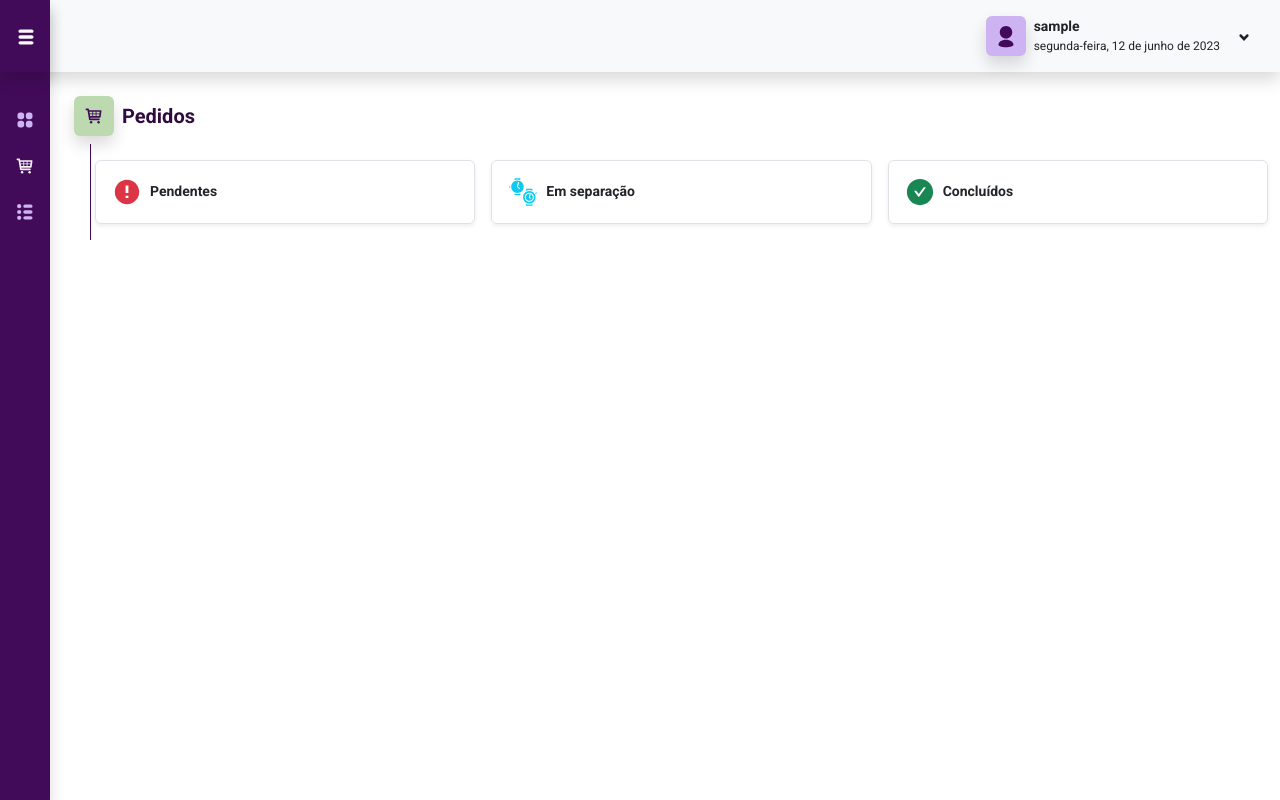
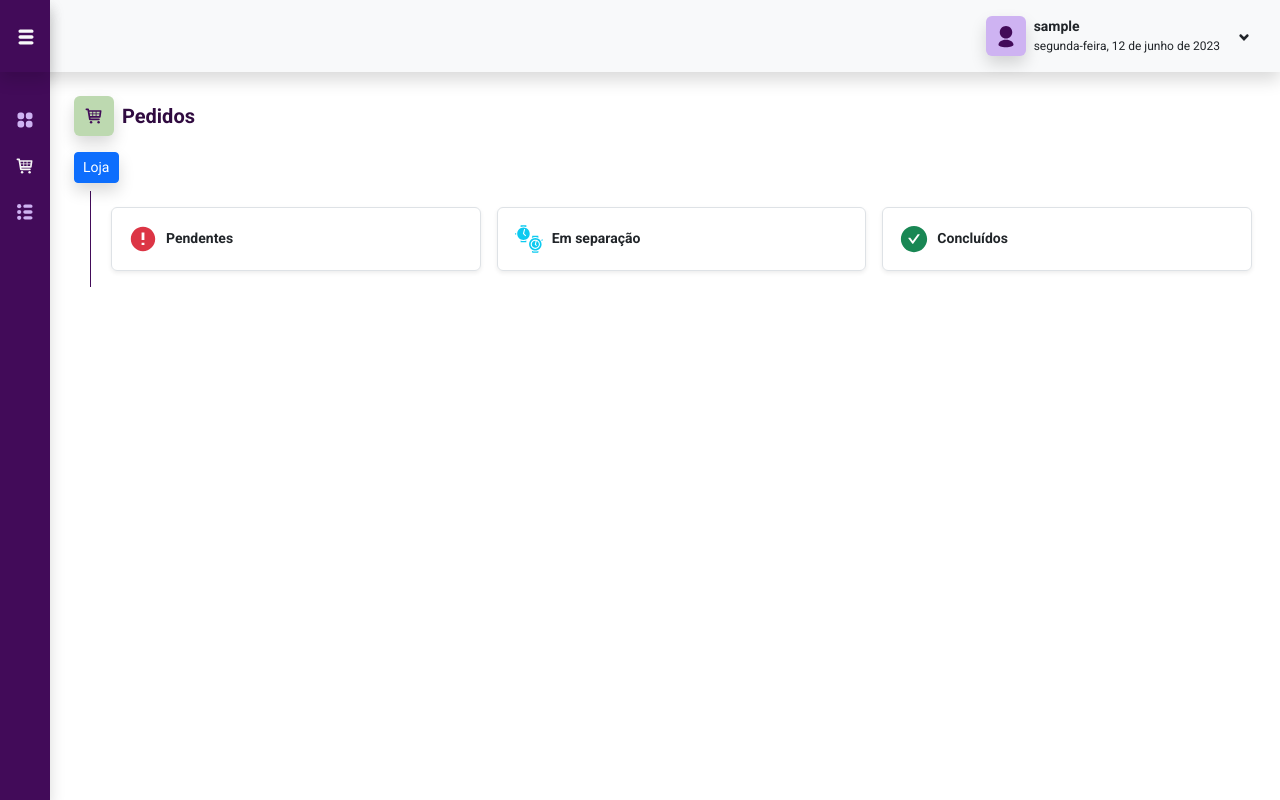
Before and after one commit to guigabraga/cronnos_app, a React (Vite) app: page /pedidos in a window 1280 px wide. Built offline with nearby package versions, Linux system fonts and the light colour scheme; sample sign-in values are in the browser's storage.

Commit message:
Implementação da loja.

```diff
--- /dev/null
+++ b/src/components/Pedidos/Loja.jsx
@@ -0,0 +1,28 @@
+import React, { useState } from 'react'
+import { Button, Modal, ModalHeader, ModalBody, ModalFooter } from 'reactstrap'
+
+function Loja(){
+
+    const [modal, setModal] = useState(false)
+
+    const toggle = () => setModal(!modal)
+
+    return(
+
+        <div>
+            <Button color="primary" size="sm" className='shadow' onClick={toggle}>
+                Loja
+            </Button>
+            <Modal isOpen={modal} toggle={toggle} centered size='lg' backdrop='static'>
+                <ModalHeader toggle={toggle} className='border-0 cronnos-font-12'><span className='cronnos-font-14 fw-bold'>Produtos disponíveis</span></ModalHeader>
+                <ModalBody>
+                    teste
+                </ModalBody>
+                <ModalFooter className='border-0'/>
+            </Modal>
+        </div>
+
+    )
+}
+
+export default Loja
--- a/src/private-pages/Pedidos.jsx
+++ b/src/private-pages/Pedidos.jsx
@@ -4,6 +4,7 @@ import { TiShoppingCart } from 'react-icons/ti'
 import Pendentes from '../components/Pedidos/Pendentes'
 import Separacao from '../components/Pedidos/Separacao'
 import Concluidos from '../components/Pedidos/Concluidos'
+import Loja from '../components/Pedidos/Loja'
 
 function Pedidos(){
 
@@ -18,9 +19,12 @@ function Pedidos(){
                     <span className='fw-bold cronnos-text-info cronnos-font-20'>Pedidos</span>
                 </div>
             </div>
+            <div className='mt-3'>
+                <Loja/>
+            </div>
             <div className='ps-3'>
                 <div className='border-color-primary mt-2 ps-3 py-3'>
-                    <div className='row gap-3'>
+                    <div className='row gap-3 px-3'>
                         <Pendentes/>
                         <Separacao/>
                         <Concluidos/>
```
